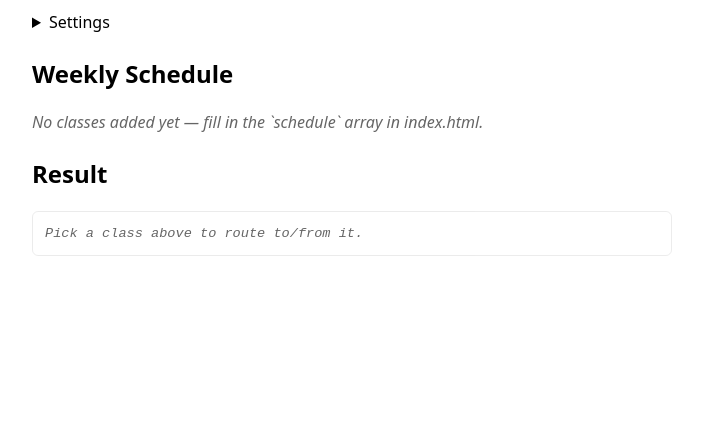
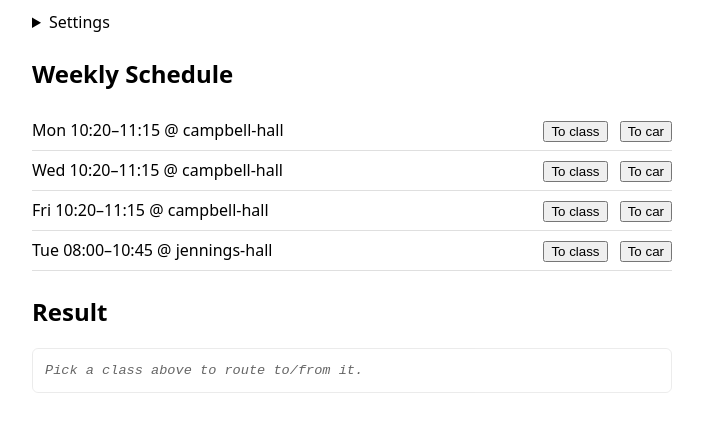
Before and after one commit to Elijahrunner123-hash/Osu-bus-app, a plain HTML site: page index.html in a window 1280 px wide. Shown: the part 60-492 px from the top of the page, without its empty margins (288-991 px from the left). Drawn offline with Linux system fonts and the light colour scheme.

Commit message:
Add Biology 1113 schedule and building coordinates
Campbell Hall (lecture) and Jennings Hall (lab), geocoded via
OpenStreetMap Nominatim.

```diff
--- a/index.html
+++ b/index.html
@@ -61,13 +61,15 @@ const stops = [
 ];
 
 const buildings = [
-  // TODO: add only the buildings on your actual schedule.
-  // Shape: { id, name, lat, lng }
+  { id: "campbell-hall", name: "Campbell Hall", lat: 39.9977868, lng: -83.0158255 },
+  { id: "jennings-hall", name: "Jennings Hall", lat: 39.9967622, lng: -83.0154345 },
 ];
 
 const schedule = [
-  // TODO: add your real weekly class meetings.
-  // Shape: { day: "Mon", start: "09:10", end: "10:05", building: "<building id>" }
+  { day: "Mon", start: "10:20", end: "11:15", building: "campbell-hall" }, // Biology 1113 lecture
+  { day: "Wed", start: "10:20", end: "11:15", building: "campbell-hall" }, // Biology 1113 lecture
+  { day: "Fri", start: "10:20", end: "11:15", building: "campbell-hall" }, // Biology 1113 lecture
+  { day: "Tue", start: "08:00", end: "10:45", building: "jennings-hall" }, // Biology 1113 lab
 ];
 
 // =========================================================================
```
